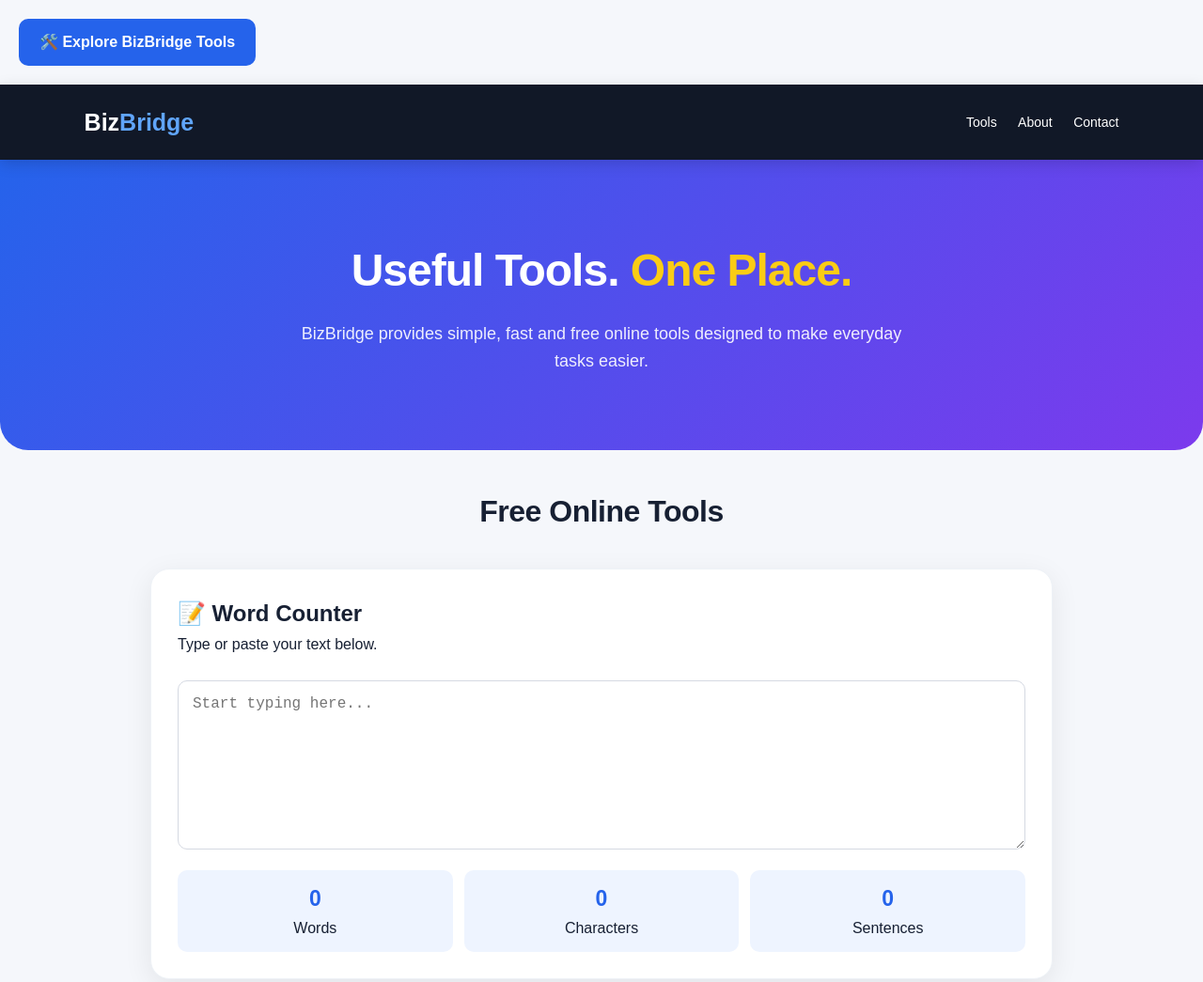
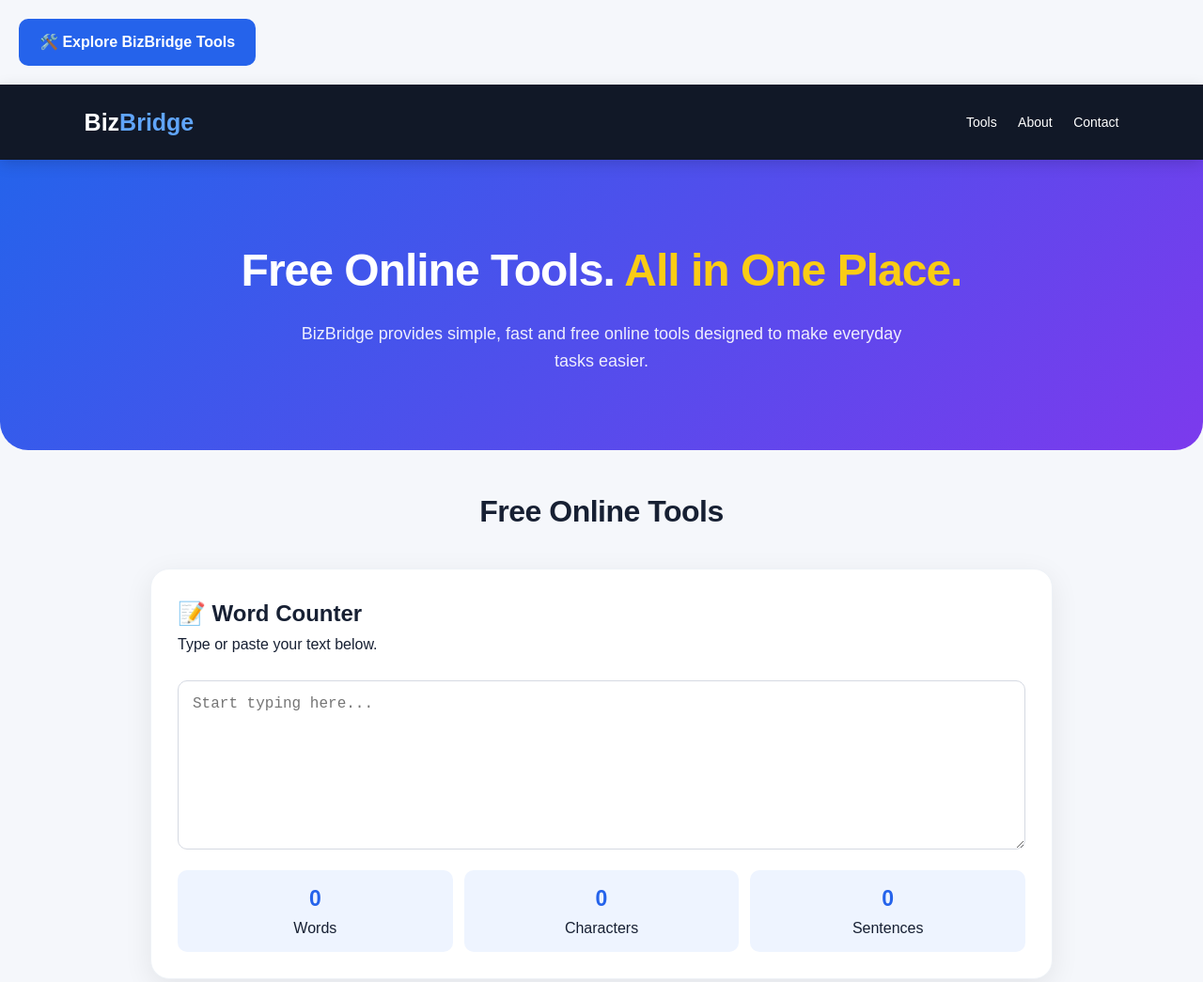
Before and after one commit to amankrrajdhanwar-glitch/BizBridge, a plain HTML site: page index.html in a window 1280 px wide. Shown: the top 1045 px of the page at 94% size. Drawn offline with Linux system fonts and the light colour scheme.

Commit message:
Update index.html

```diff
--- a/index.html
+++ b/index.html
@@ -312,7 +312,7 @@ button:hover {
 </header>
 
 <section class="hero">
-  <h1>Useful Tools. <span>One Place.</span></h1>
+  <h1>Free Online Tools. <span>All in One Place.</span></h1>
   <p>
     BizBridge provides simple, fast and free online tools designed to make everyday tasks easier.
   </p>
```
